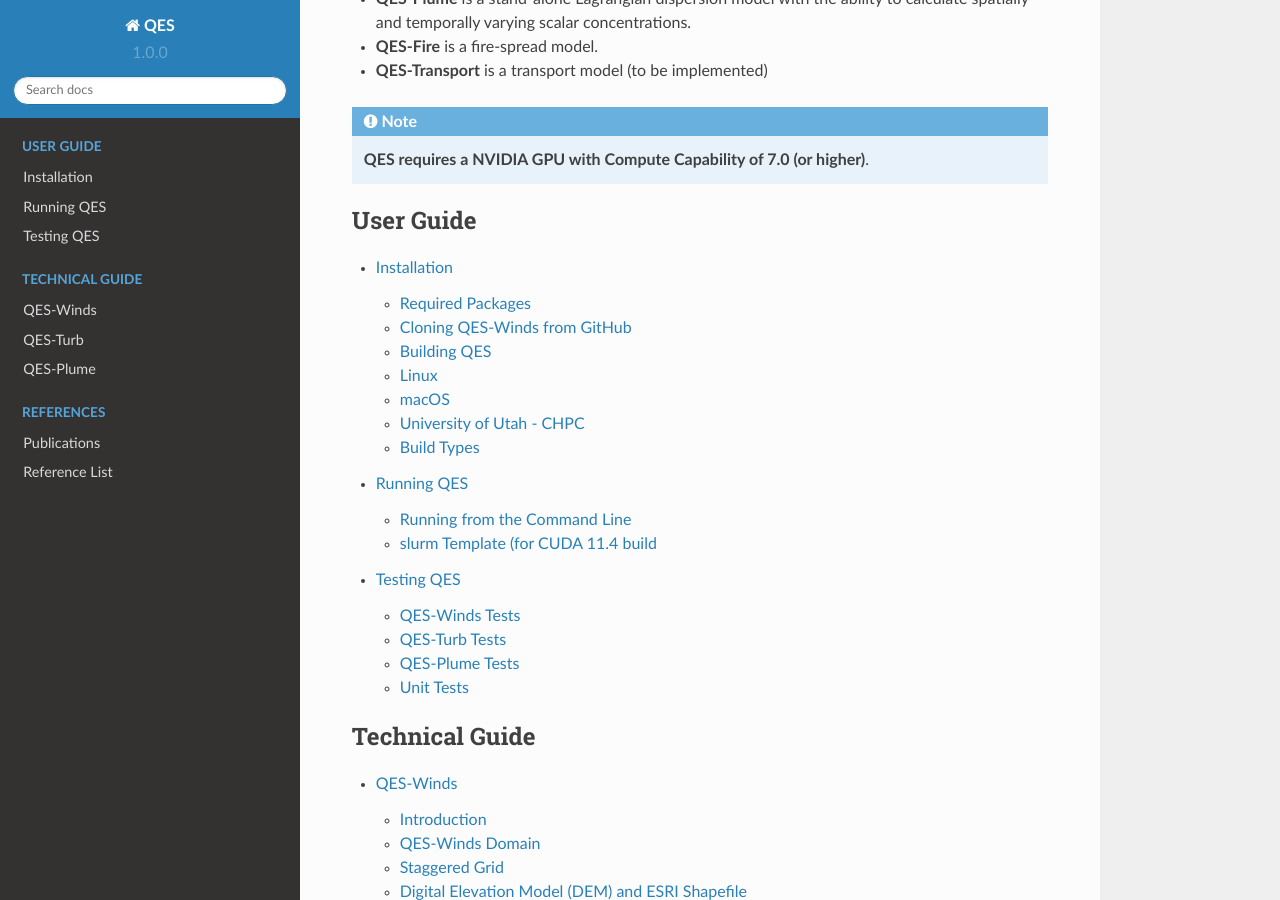
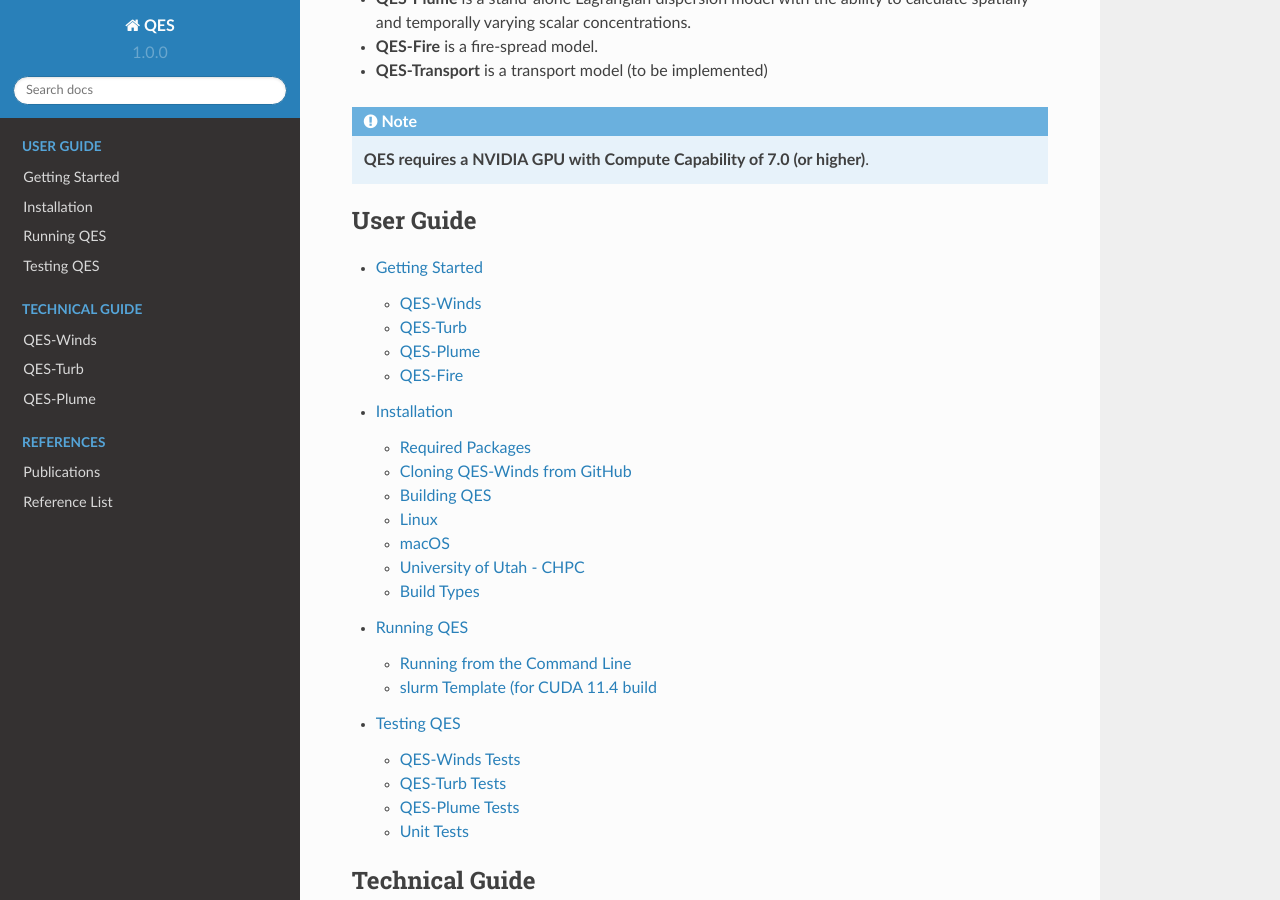
Before and after one commit to fmargairaz/rtd-tutorial, a Sphinx documentation site: the page built from docs/source/index.rst, in a window 1280 px wide and 900 px high, scrolled down 1981 px. Built offline with Sphinx 7.4.7 and the Read the Docs theme 2.0.0, drawn with Linux system fonts in a browser that asks for light colours; some of the changed lines change nothing that is shown.

Commit message:
adding getting started

```diff
--- /dev/null
+++ b/docs/source/GettingStarted.rst
@@ -0,0 +1,72 @@
+Getting Started
+===============
+
+A new dispersion modeling system based on the well-used FORTRAN-based
+QUIC (Quick Urban and Industrial Complex) dispersion modeling system
+originally developed by the University of Utah and Los Alamos National
+Laboratory :cite:`brown2013quic`, has been under development as
+collaboration between the University of Utah, the University of
+Minnesota, Duluth and Pukyong National University. Quick Environmental
+Simulation (QES) is a microclimate simulation platform for computing 3D
+environmental scalars in urban areas and over complex terrain.
+QES-Winds, QES-TURB and QES-Plume are mean wind modeling, turbulence,
+and plume dispersion modeling components of QUIC EnvSim (QES). Figure
+below shows a schematic of QES system and how different elements of the
+system interact with each other.
+
+.. figure:: {Images/QES_chart.png}
+   :width: 16cm
+
+   Schematic of the QUIC EnvSim system and the relationship between
+   different elements of the system including data flow from one element
+   to the other
+
+The QES code is a low-computational-cost framework designed to compute
+high-resolution wind and concentration fields in complex
+atmospheric-boundary-layer environments. QES is written in C++ and
+NVIDIA’s CUDA for Graphics Processing Unit (GPU) acceleration. The code
+uses NVIDIA’s dynamic parallelism API to substantially accelerate
+simulations. **QES requires a NVIDIA GPU with Compute Capability of 7.0
+(or higher)**.
+
+QES-Winds
+---------
+
+QES-Winds is a fast-response 3D diagnostic urban wind model using a
+mass-conserving wind-field solver :cite:`Bozorgmehr2021`. QES-Winds uses
+a variational analysis technique to ensure the conservation of mass
+rather than slower yet more physics-based solvers that include the
+conservation of momentum. QES-Winds minimizes the difference between an
+initial wind field that is specified using empirical parameterizations
+and the final wind field. This method requires the solution of a Poisson
+equation for Lagrange multipliers. The Poisson equation is solved using
+the Successive Over-Relaxation (SOR) method (an iterative solver), which
+is a variant of the Gauss-Seidel method with more rapid convergence.
+
+QES-Turb
+--------
+
+QES-Turb is a turbulence model based on Prandtl’s mixing-length and
+Boussinesq eddy-viscosity hypotheses. QES-Turb computes the stress
+tensor using local velocity gradients and some emprical non-local
+parameterizations.
+
+QES-Plume
+---------
+
+QES-Plume is a stochastic Lagrangian dispersion model using QES-Winds
+mean wind field and QES-Turb turbulence fields. QES-Plume solves the
+generalized Langevin equations to compute the fluctuations of the
+particle in the turbulent flow fluid. A time-implicit integration scheme
+is used to solve the Langevin equation, eliminating ’rogue’
+trajectories. The particles are advanced using a forward Euler scheme.
+QES-Plume is also a stand-alone dispersion model that can run using
+fields from diverses sources such as RANS or LES models.
+
+QES-Fire
+--------
+
+QES-Fire is a microscale wildfire model coupling the fire front to
+microscale winds. The model consists of a simplified physics rate of
+spread model, a kinematic plume-rise model, and a mass-consistent wind
+solver. The QES-Fire module is currently not publicly available.
--- a/docs/source/index.rst
+++ b/docs/source/index.rst
@@ -48,6 +48,7 @@ The modules are the following:
    :maxdepth: 2
    :caption: User Guide
 
+   GettingStarted
    Installation
    Usage
 
```
Also changed, not shown: 2 other files.
